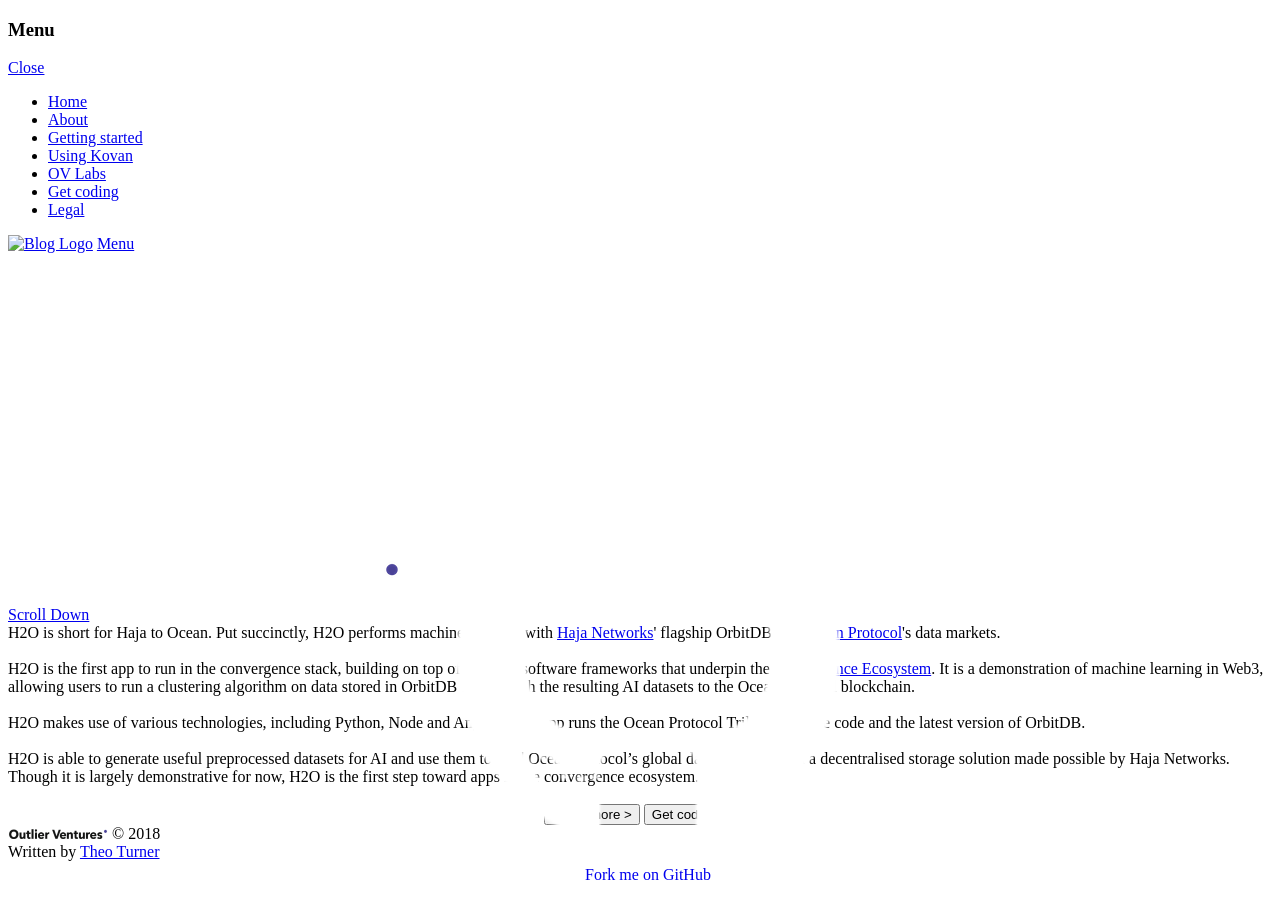
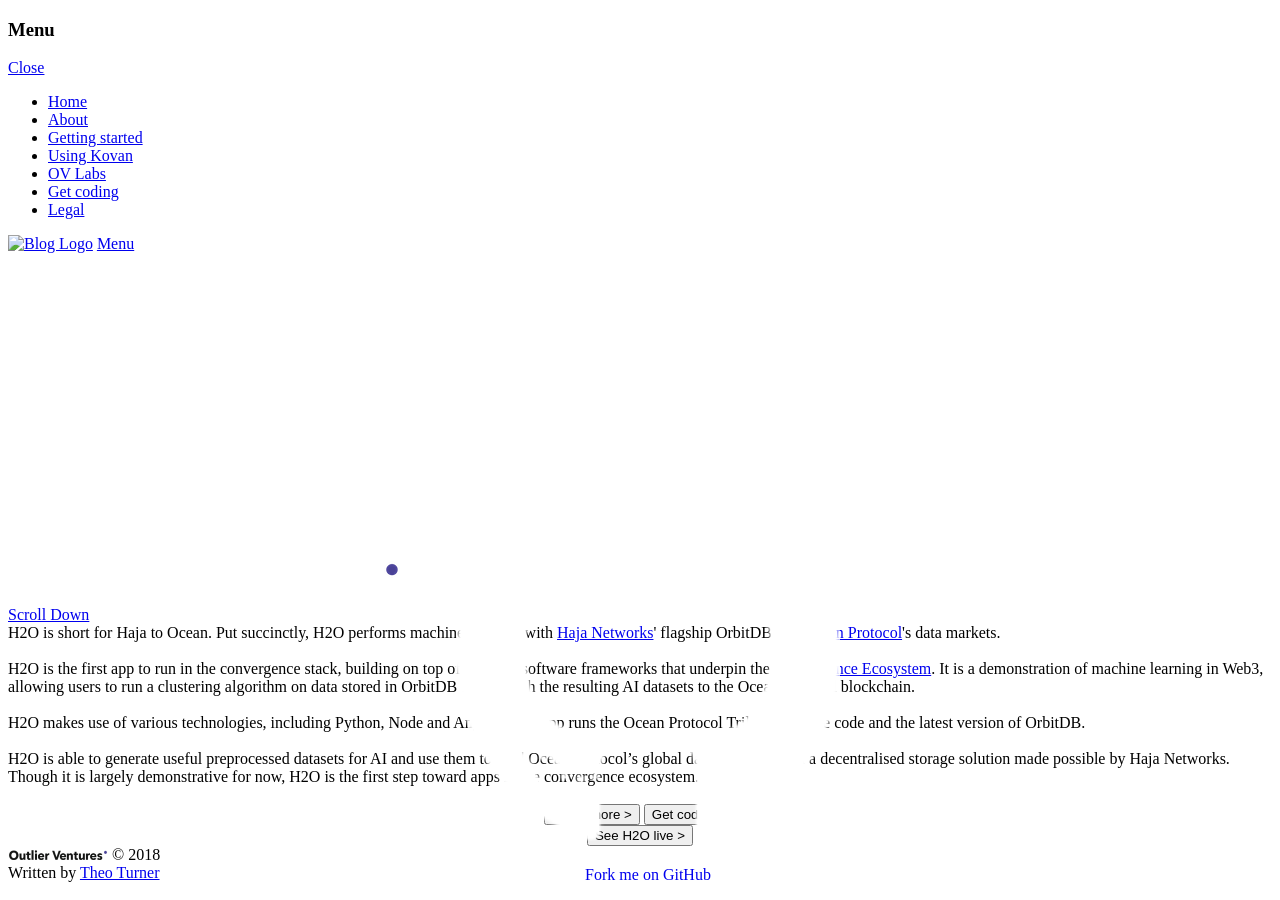
Before and after one commit to OutlierVentures/H2O-Site, a Jekyll site: the page built from index.html, in a window 1280 px wide. Built offline with Jekyll 4.4.1, drawn with Linux system fonts in a browser that asks for light colours; nearby versions of some CDN libraries; the list of posts is cut into pages by our own code; comment, search, counter and statistics services are not loaded.

Commit message:
Add h2o live button, update gitignore

```diff
--- a/index.html
+++ b/index.html
@@ -64,6 +64,10 @@ current: home
                 <a href="https://www.github.com/OutlierVentures/H2O/" style="text-decoration: none;">
                     <button>Get coding ></button>
                 </a>
+                <br>
+                <a href="https://live.h2o.outlierventures.io/" style="text-decoration: none;">
+                    <button>See H2O live ></button>
+                </a>
             </div>
         </section>
 
```
Also changed, not shown: 1 other file.
